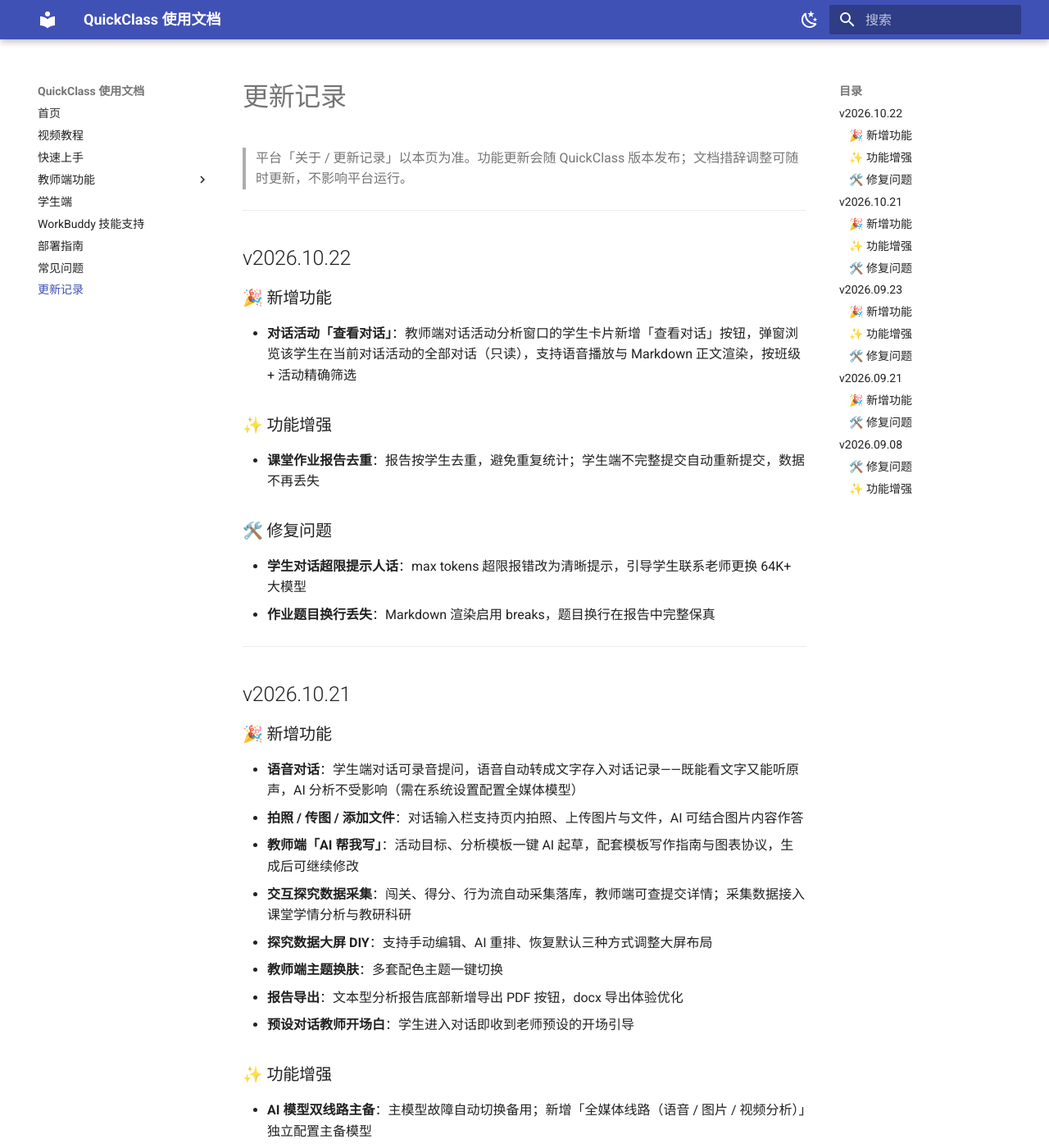
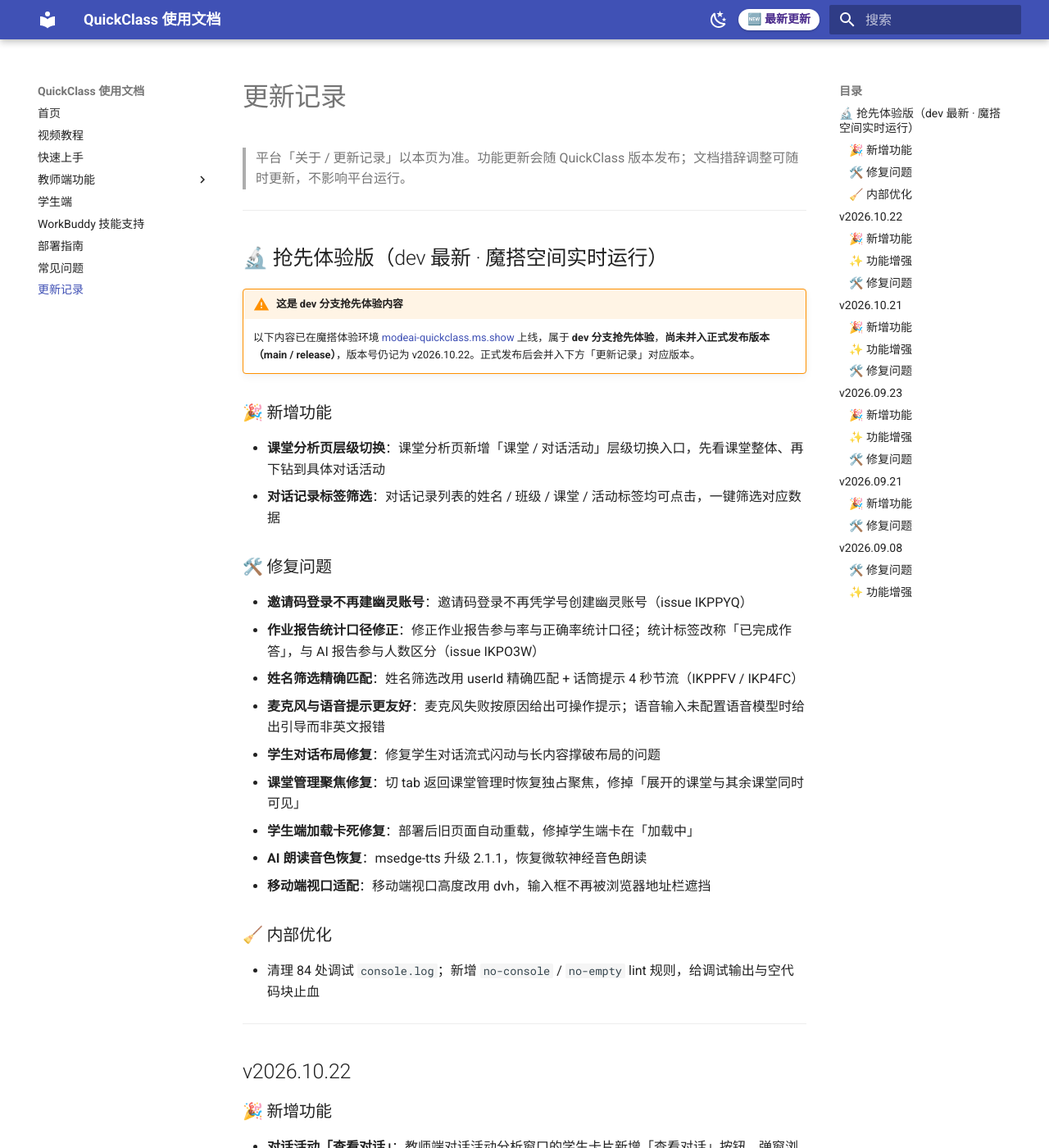
Before and after one commit to nmww/quickclass-docs, an MkDocs documentation site: the page built from docs/changelog.md, in a window 1280 px wide and 1400 px high. Shown: the whole window at 82% size. Built offline with MkDocs 1.6.1 and Material for MkDocs 9.7.7, drawn with Linux system fonts in a browser that asks for light colours.

Commit message:
docs: 新增 dev 抢先体验版更新记录 + 页头右上「最新更新」徽标（qc-latest.js/css）

```diff
--- /dev/null
+++ b/docs/assets/js/qc-latest.js
@@ -0,0 +1,38 @@
+// QuickClass 文档站 · 页头右上「最新更新」徽标
+// 作用：在所有页面顶部导航栏右侧注入一个 🆕 最新更新 徽标，点击跳转更新记录的「抢先体验版」区块。
+// 兼容 MkDocs Material 的 instant 导航：每次换页会重新执行，需先判重避免重复注入。
+// ⛔ DO NOT REVERT: 魔搭空间跑的是 dev 抢先体验版（版本号仍 10.22），需常驻提示用户文档有 dev 最新更新。
+(function () {
+  var TARGET = 'https://quickclass.readthedocs.io/zh-cn/latest/changelog/#dev-latest';
+  var TEXT = '🆕 最新更新';
+
+  function inject() {
+    if (document.querySelector('.md-header__latest')) return; // 已注入则跳过
+    var inner = document.querySelector('.md-header__inner');
+    if (!inner) return;
+    var badge = document.createElement('a');
+    badge.className = 'md-header__latest';
+    badge.href = TARGET;
+    badge.textContent = TEXT;
+    badge.setAttribute('title', 'dev 抢先体验版已更新（10-27）');
+    // 插到搜索按钮之前，落在页头右侧
+    var search = inner.querySelector('label[for="__search"], .md-search__icon');
+    if (search) inner.insertBefore(badge, search);
+    else inner.appendChild(badge);
+  }
+
+  // 初次加载
+  if (document.readyState === 'loading') {
+    document.addEventListener('DOMContentLoaded', inject);
+  } else {
+    inject();
+  }
+
+  // instant 导航：DOM 被替换后重跑（Material 换页时 body 内容更新，但 header 通常保留；
+  // 为防止极端情况，监听 document 的 DOMNodeInserted 太重，这里用定时器兜底一次）
+  document.addEventListener('DOMContentLoaded', function () {
+    setTimeout(inject, 50);
+  });
+  // 兜底：页面 load 后再确认一次
+  window.addEventListener('load', function () { setTimeout(inject, 50); });
+})();
--- a/docs/changelog.md
+++ b/docs/changelog.md
@@ -1,6 +1,34 @@
 # 更新记录
 
 > 平台「关于 / 更新记录」以本页为准。功能更新会随 QuickClass 版本发布；文档措辞调整可随时更新，不影响平台运行。
+
+---
+
+## 🔬 抢先体验版（dev 最新 · 魔搭空间实时运行） {#dev-latest}
+
+!!! warning "这是 dev 分支抢先体验内容"
+    以下内容已在魔搭体验环境 [modeai-quickclass.ms.show](https://modeai-quickclass.ms.show) 上线，属于 **dev 分支抢先体验**，**尚未并入正式发布版本（main / release）**，版本号仍记为 v2026.10.22。正式发布后会并入下方「更新记录」对应版本。
+
+### 🎉 新增功能
+
+- **课堂分析页层级切换**：课堂分析页新增「课堂 / 对话活动」层级切换入口，先看课堂整体、再下钻到具体对话活动
+- **对话记录标签筛选**：对话记录列表的姓名 / 班级 / 课堂 / 活动标签均可点击，一键筛选对应数据
+
+### 🛠️ 修复问题
+
+- **邀请码登录不再建幽灵账号**：邀请码登录不再凭学号创建幽灵账号（issue IKPPYQ）
+- **作业报告统计口径修正**：修正作业报告参与率与正确率统计口径；统计标签改称「已完成作答」，与 AI 报告参与人数区分（issue IKPO3W）
+- **姓名筛选精确匹配**：姓名筛选改用 userId 精确匹配 + 话筒提示 4 秒节流（IKPPFV / IKP4FC）
+- **麦克风与语音提示更友好**：麦克风失败按原因给出可操作提示；语音输入未配置语音模型时给出引导而非英文报错
+- **学生对话布局修复**：修复学生对话流式闪动与长内容撑破布局的问题
+- **课堂管理聚焦修复**：切 tab 返回课堂管理时恢复独占聚焦，修掉「展开的课堂与其余课堂同时可见」
+- **学生端加载卡死修复**：部署后旧页面自动重载，修掉学生端卡在「加载中」
+- **AI 朗读音色恢复**：msedge-tts 升级 2.1.1，恢复微软神经音色朗读
+- **移动端视口适配**：移动端视口高度改用 dvh，输入框不再被浏览器地址栏遮挡
+
+### 🧹 内部优化
+
+- 清理 84 处调试 `console.log`；新增 `no-console` / `no-empty` lint 规则，给调试输出与空代码块止血
 
 ---
 
--- /dev/null
+++ b/docs/stylesheets/extra.css
@@ -0,0 +1,30 @@
+/* QuickClass 文档站 · 自定义样式 */
+
+/* 页头右上「最新更新」徽标（qc-latest.js 注入） */
+.md-header__latest {
+  display: inline-flex;
+  align-items: center;
+  margin-right: .6rem;
+  padding: .15rem .55rem;
+  border-radius: 1rem;
+  font-size: .7rem;
+  font-weight: 700;
+  line-height: 1.4;
+  white-space: nowrap;
+  text-decoration: none;
+  color: #4a2b8c;
+  background: #ffffff;
+  box-shadow: 0 1px 3px rgba(0, 0, 0, .25);
+}
+
+.md-header__latest:hover {
+  background: #f0ebff;
+  color: #3a1f73;
+}
+
+/* 手机端页头空间窄，隐藏徽标避免拥挤（用户可进「更新记录」查看） */
+@media screen and (max-width: 44em) {
+  .md-header__latest {
+    display: none;
+  }
+}
--- a/mkdocs.yml
+++ b/mkdocs.yml
@@ -80,5 +80,9 @@ plugins:
         - zh
         - en
 
+extra_css:
+  - stylesheets/extra.css
+
 extra_javascript:
   - assets/js/qc-videos.js
+  - assets/js/qc-latest.js
```
